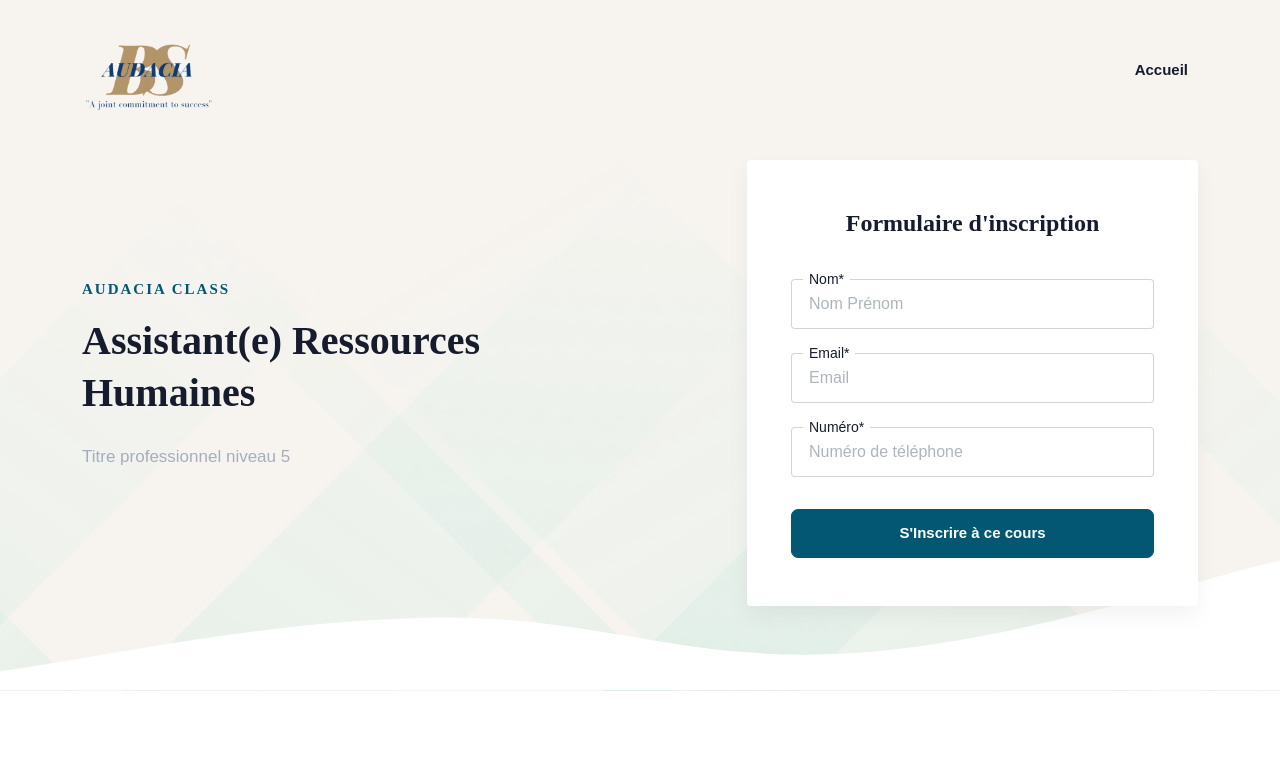
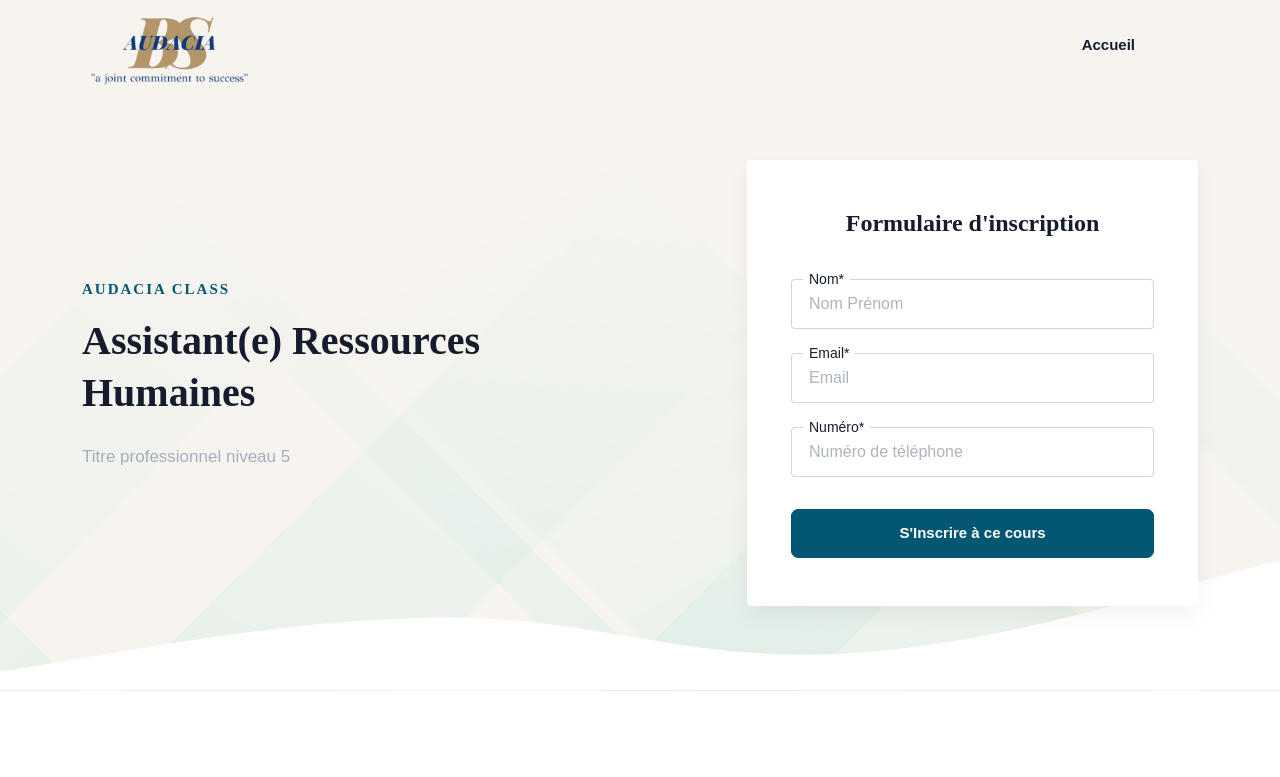
Before and after one commit to Thomas-Deblay/Audacia__FreelanceProject, a React (Create React App) app: page /formations/Assistantressrouceshumaine in a window 1280 px wide. Shown: the top 777 px of the page. Built offline with nearby package versions, Linux system fonts and the light colour scheme.

Commit message:
changement navbar page de formation pour macher celle de la page daccueil en paddinng top

```diff
--- a/src/Layout/FormationNav.js
+++ b/src/Layout/FormationNav.js
@@ -10,7 +10,7 @@ import Scrollspy from 'react-scrollspy';
 
 //import images
 import logoLight from '../assets/images/logoAudiaciaLight.png';
-import logoDark from '../assets/images/logoHome.png';
+import logoDark from '../assets/images/logoHome3.png';
 import { Link } from 'react-router-dom';
 
 const NavBar = ({ isDark }) => {
@@ -46,7 +46,7 @@ const NavBar = ({ isDark }) => {
           }
           id="navbar"
         >
-          <Container>
+          <Container style={{ paddingRight: '65px' }}>
             <Link className="navbar-brand logo text-uppercase" to="/">
               {isDark ? (
                 <>
@@ -54,7 +54,8 @@ const NavBar = ({ isDark }) => {
                     src={logoDark}
                     className="logo-light"
                     alt=""
-                    height="130"
+                    height="80"
+                    style={{ paddingTop: '10px' }}
                   />
                   <img
                     src={logoDark}
@@ -73,7 +74,7 @@ const NavBar = ({ isDark }) => {
                   />
                   <img
                     src={logoLight}
-                    className="logo-light"
+                    className="logo-light "
                     alt=""
                     height="40"
                   />
```
